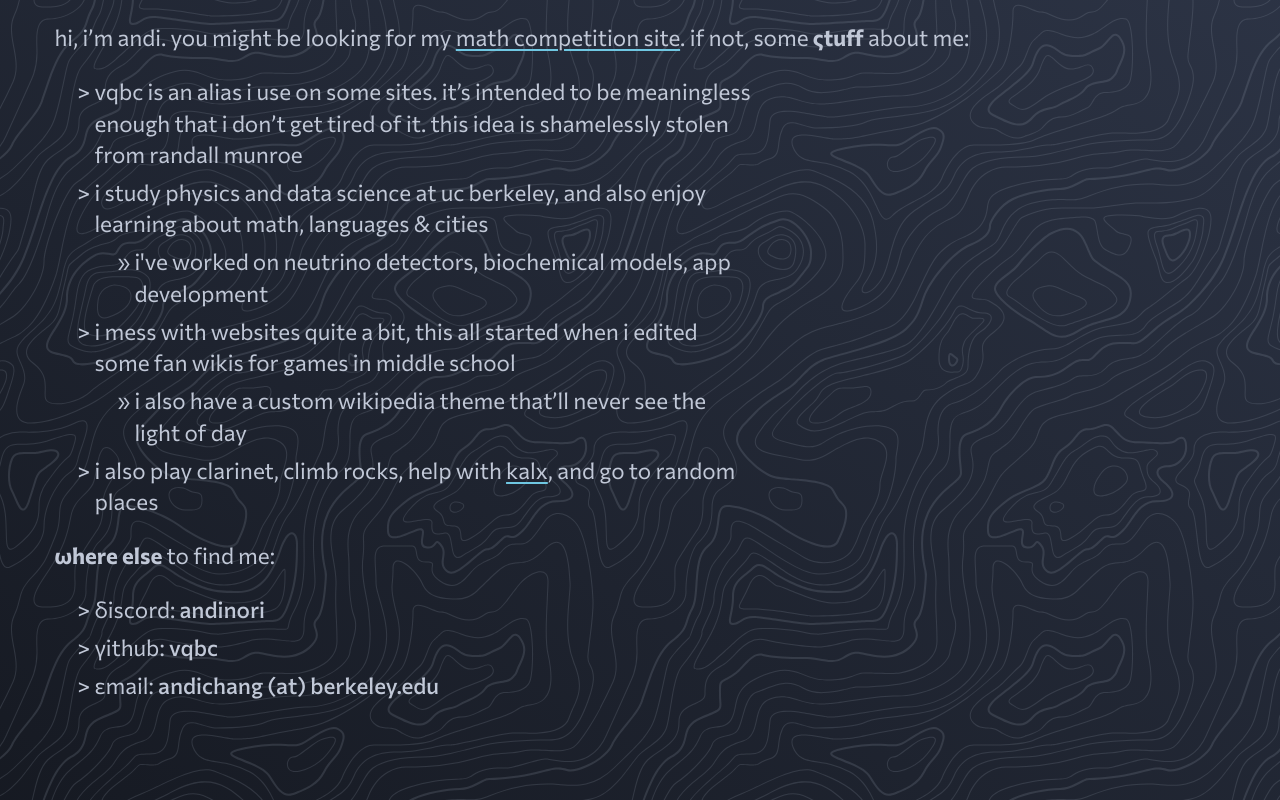
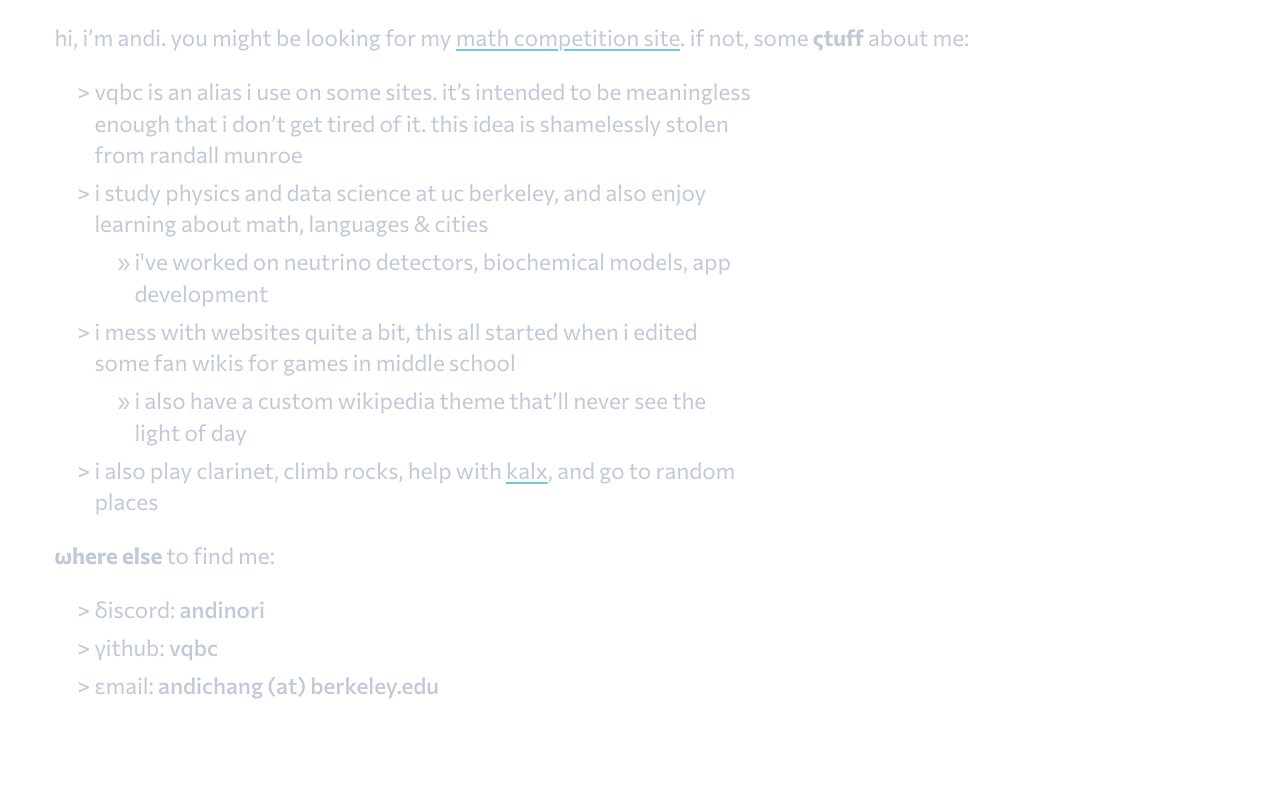
Before and after one commit to vqbc/vqbc.github.io, a website built with Parcel: page index.html in a window 1280 px wide. Built offline with nearby package versions, Linux system fonts and the light colour scheme.

Commit message:
Comment out background CSS link
Comment out the link to bg.css in index.html

```diff
--- a/index.html
+++ b/index.html
@@ -61,7 +61,7 @@
   <body>
     <link href="src/fonts.css" rel="stylesheet" />
     <link href="src/vars.css" rel="stylesheet" />
-    <link href="src/bg.css" rel="stylesheet" />
+    <!-- <link href="src/bg.css" rel="stylesheet" /> -->
     <link href="src/grid.css" rel="stylesheet" />
     <link href="src/styles.css" rel="stylesheet" />
     <bio>
```
